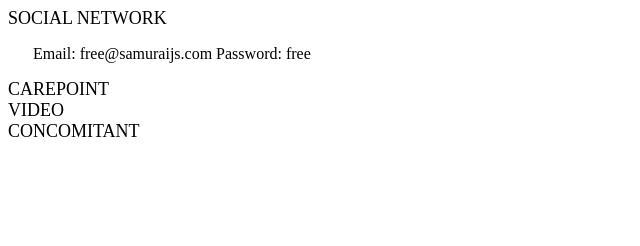
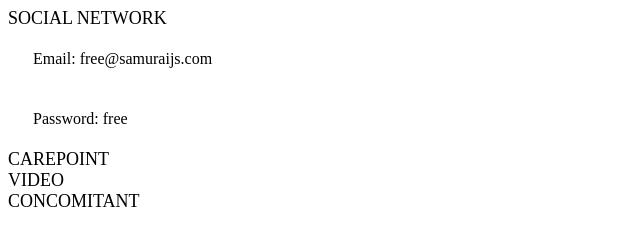
Before and after one commit to mary4erry/about_me, a plain HTML site: page index.html in a window 1280 px wide. Shown: the whole page, without its empty margins (0-640 px from the left). Drawn offline with Linux system fonts and the light colour scheme.

Commit message:
edit padding

```diff
--- a/index.html
+++ b/index.html
@@ -19,15 +19,15 @@
 			color: cornflowerblue;
 		}
 		.links p {
-			padding-left: 25px;
+			padding: 5px 25px;
 		}
 	</style>
 </head>
 <body>
 	<div class="links">
 		<a href="https://mary4erry.github.io/social-net/">Social network</a>
-		<p>Email: free@samuraijs.com
-			Password: free</p>
+		<p>Email: free@samuraijs.com</p>
+		<p>Password: free</p>
 		<a href="https://mary4erry.github.io/CarePoint">CarePoint</a>
 		<a href="https://mary4erry.github.io/site_video">Video</a>
 		<a href="https://mary4erry.github.io/Concomitant">CONCOMITANT</a>
```
